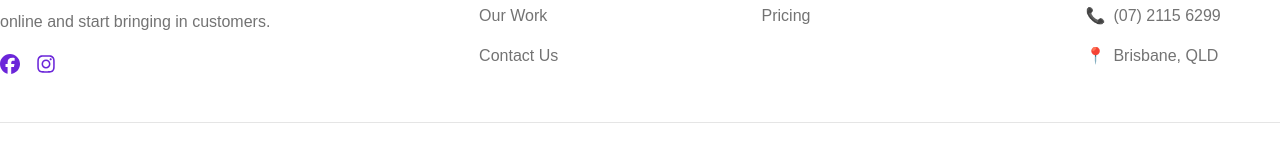
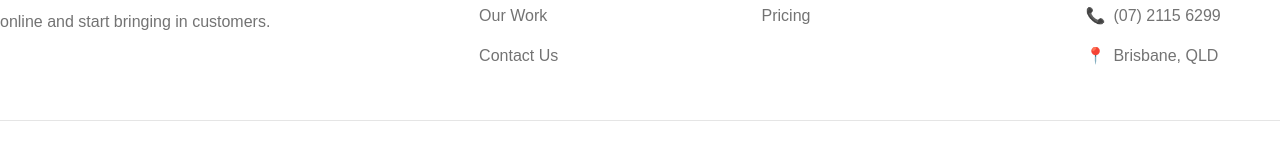
Before and after one commit to mattyleggy/gosignal, a Next.js app: page / in a window 1280 px wide. Shown: the part 9060-9204 px from the top of the page. Built offline with nearby package versions, Linux system fonts and the light colour scheme.

Commit message:
fix: lint errors

```diff
--- a/components/global/footer.tsx
+++ b/components/global/footer.tsx
@@ -1,13 +1,13 @@
 import Link from "next/link";
-import { FaFacebook, FaTwitter, FaInstagram, FaPinterest } from "react-icons/fa6";
+// import { FaFacebook, FaInstagram } from "react-icons/fa6";
 import { Typography } from "@/components/common/typography";
 import { Logo } from "../common/logo";
 import Section from "../common/section";
 
-const socialLinks = [
-    { icon: <FaFacebook className="w-5 h-5" />, href: "#" },
-    { icon: <FaInstagram className="w-5 h-5" />, href: "#" },
-];
+// const socialLinks = [
+//     { icon: <FaFacebook className="w-5 h-5" />, href: "#" },
+//     { icon: <FaInstagram className="w-5 h-5" />, href: "#" },
+// ];
 
 const footerLinks = {
     links1: [
@@ -42,7 +42,7 @@ export function Footer({ hasCta = false }: FooterProps) {
                         We give your business the <span className="font-bold">go signal</span> to get online and start bringing in customers.
                         </p>
                         <div className="flex gap-4">
-                            {socialLinks.map((social, index) => (
+                            {/* {socialLinks.map((social, index) => (
                                 <Link
                                     key={index}
                                     href={social.href}
@@ -50,7 +50,7 @@ export function Footer({ hasCta = false }: FooterProps) {
                                 >
                                     {social.icon}
                                 </Link>
-                            ))}
+                            ))} */}
                         </div>
                     </div>
 
--- a/components/sections/pricing-section.tsx
+++ b/components/sections/pricing-section.tsx
@@ -1,7 +1,6 @@
 import Section from "@/components/common/section";
 import { Typography } from "@/components/common/typography";
 import { Badge } from "@/components/ui/badge";
-import { Button } from "@/components/ui/button";
 import { GlowCircle } from "@/components/ui/glow-circle";
 import { FaRegClock, FaRegHandshake, FaRegStar } from "react-icons/fa6";
 import { HiOutlineCurrencyDollar } from "react-icons/hi2";
```
